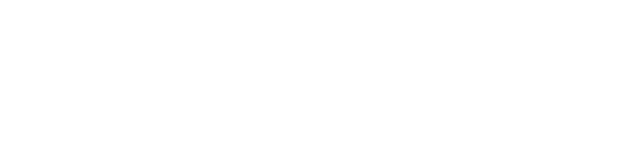
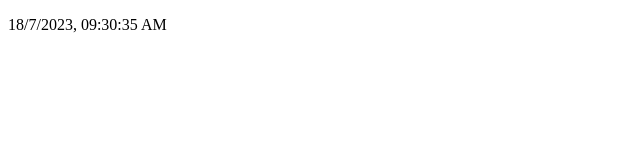
Before and after one commit to acciojob/clock-unnath123, a website: page main.html in a window 1280 px wide. Shown: the whole page, without its empty margins (0-640 px from the left). Drawn offline with Linux system fonts and the light colour scheme.

Commit message:
created a submission

```diff
--- a/main.html
+++ b/main.html
@@ -6,7 +6,10 @@
 	<link rel="stylesheet" href="styles.css">
 </head>
 
-<body>
+<body onload="timeCount()">
+	<p id="timer">
+
+	</p>
 	<!-- the entire body must be written by student -->
     <script type="text/javascript" src="./script.js">
 </script>
--- a/script.js
+++ b/script.js
@@ -1 +1,33 @@
 //your JS code here. If required.
+function timeCount(){
+	var today=new Date();
+
+	var day=today.getDate();
+	var month =today.getMonth();
+	var year=today.getFullYear();
+
+	let ap;
+	var hour=today.getHours();
+	if(hour>12)ap="PM";
+	if(hour<12)ap="AM";
+	if(hour<10)hour= "0"+hour;
+	if(hour>12)hour=hour-12;
+
+	var minute=today.getMinutes();
+	if(minute<10)minute="0"+minute;
+
+
+	var seconds=today.getSeconds();
+	if(seconds<10)seconds="0"+seconds;
+
+
+
+
+	document.getElementById("timer").innerHTML =
+			day+"/"+month+"/"+year+", "+hour+":"+minute+":"+seconds+" "+
+			ap;
+
+			setTimeout("timeCount()", 1000);
+
+
+}
```
